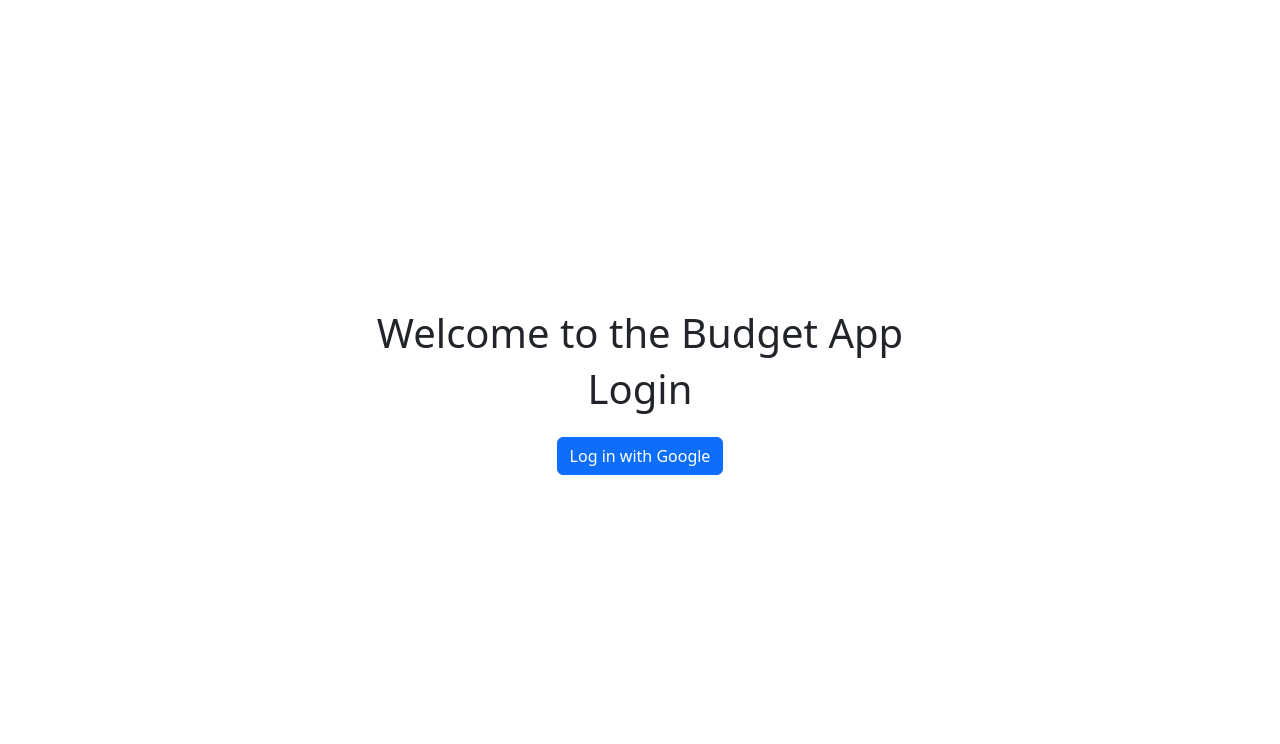
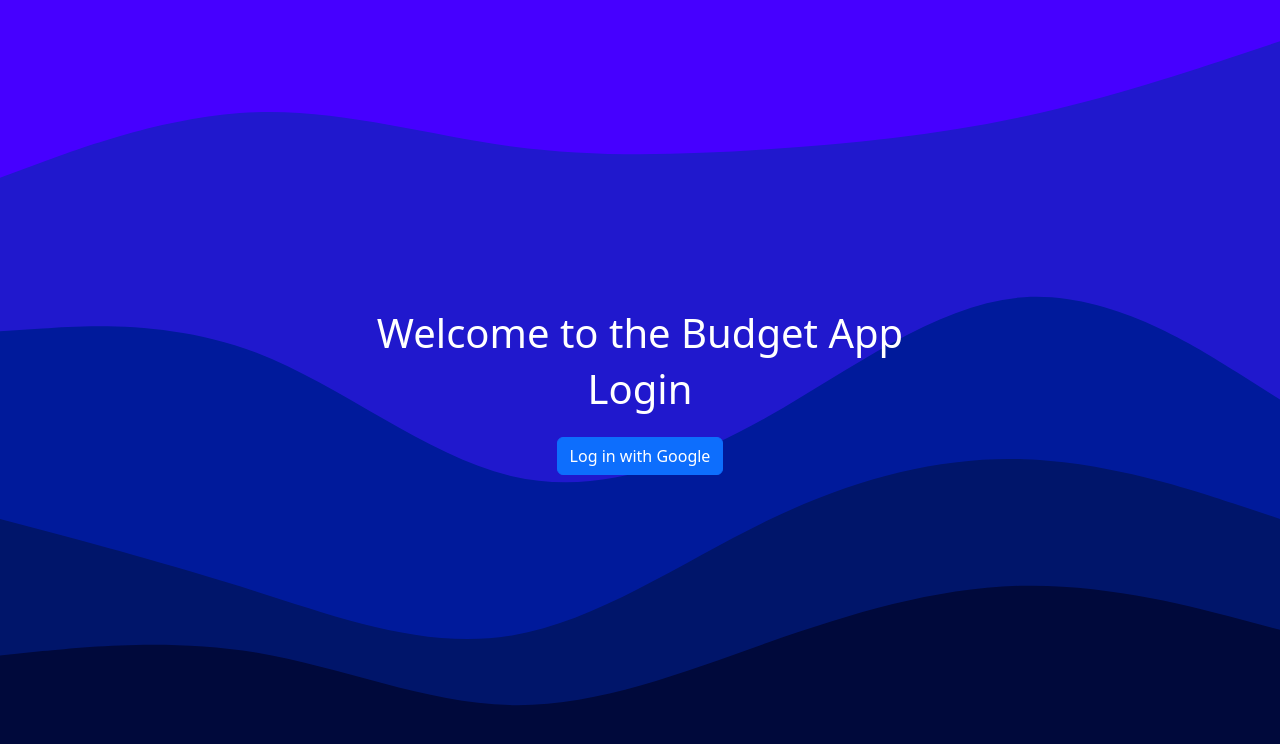
Before and after one commit to VoinaRares/BudgetApp, a React (Create React App) app: page / in a window 1280 px wide. Shown: the top 744 px of the page. Built offline with nearby package versions, Linux system fonts and the light colour scheme.

Commit message:
query fix for adding Expenses +  css

```diff
--- a/src/App.css
+++ b/src/App.css
@@ -28,6 +28,18 @@
   color: #61dafb;
 }
 
+.spacer {
+  aspect-ratio: 900/600;
+  width: 100%;
+  background-repeat: no-repeat;
+  background-position: center;
+  background-size: cover;
+}
+
+.layer2 {
+  background-image: url('./blob-scene-haikei.svg');
+}
+
 @keyframes App-logo-spin {
   from {
     transform: rotate(0deg);
--- a/src/App.js
+++ b/src/App.js
@@ -10,6 +10,7 @@ import { db, auth } from "./firebase";
 import { getDocs, collection, query, where } from "firebase/firestore";
 import { signOut, getAuth, onAuthStateChanged } from "firebase/auth";
 import { useNavigate } from "react-router-dom";
+import "./App.css"
 
 
 function App() {
@@ -90,8 +91,8 @@ function App() {
   });
 
   return (
-    <>
-      <Container className="my-4">
+    <div className="spacer layer2">
+      <Container >
         <Stack direction="horizontal" gap="2" className="mb-4">
           <h1 className="me-auto">Budgets</h1>
           <Button variant="primary" onClick={() => setShowAddBudgetModal(true)}>
@@ -142,7 +143,7 @@ function App() {
         handleClose={() => setViewExpensesModal(false)}
         budgetName={expenseName}
       />
-    </>
+    </div>
   );
 }
 
--- /dev/null
+++ b/src/Pages/Login.css
@@ -0,0 +1,11 @@
+.spacer {
+    aspect-ratio: 900/600;
+    width: 100%;
+    background-repeat: no-repeat;
+    background-position: center;
+    background-size: cover;
+}
+
+.layer1 {
+    background-image: url('../stacked-waves-haikei.svg');
+}
--- a/src/Pages/Login.js
+++ b/src/Pages/Login.js
@@ -3,6 +3,7 @@ import { Button, Container } from "react-bootstrap";
 import { signInWithPopup } from "firebase/auth";
 import {auth, googleProvider} from "../firebase";
 import { useNavigate } from "react-router-dom";
+import "./Login.css";
 
 function Login() {
   const navigation  = useNavigate();
@@ -19,14 +20,15 @@ function Login() {
 
   return (
     <>
+    <div className="spacer layer1">
     <Container className="me-auto d-flex flex-column justify-content-center" style={{ height: '100vh' }}>
-      <h1 className="text-center">Welcome to the Budget App</h1>
-      <h1 className="text-center"> Login </h1>
+      <h1 className="text-center text-white">Welcome to the Budget App</h1>
+      <h1 className="text-center text-white"> Login </h1>
       <div className="text-center">
         <Button className="primary m-3" onClick={signInWithGoogle}> Log in with Google</Button>
       </div>
     </Container>
-
+    </div>
     </>
   );
 }
--- a/src/components/AddExpenseModal.js
+++ b/src/components/AddExpenseModal.js
@@ -4,6 +4,7 @@ import { addDoc, collection, getDocs, updateDoc, doc, getDoc } from "firebase/fi
 import {db} from "../firebase";
 import { onAuthStateChanged, getAuth } from "firebase/auth";
 import { useNavigate } from "react-router-dom";
+
 
 
 
@@ -53,7 +54,7 @@ export default function AddExpenseModal({
       var index;
       for(let i = 0; i < cardsLists.length;  i++)
       {
-        if(cardsLists[i].name === name)
+        if(cardsLists[i].name === name && cardsLists[i].user === userId.current)
         {
             updateId = cardsLists[i].id;
             index = i;
--- a/src/components/BudgetCard.js
+++ b/src/components/BudgetCard.js
@@ -18,7 +18,7 @@ export default function BudgetCard({
   }
 
   return (
-    <Card className= "mb-3" >
+    <Card className= "border-secondary mb-3" >
       <Card.Body>
         <Card.Title className="d-flex justify-content-between align-items-baseline fw-normal mb-3">
           <div className="me-2" >{name}</div>
```
Also changed, not shown: src/blob-scene-haikei.svg (added), src/stacked-waves-haikei.svg (added).
